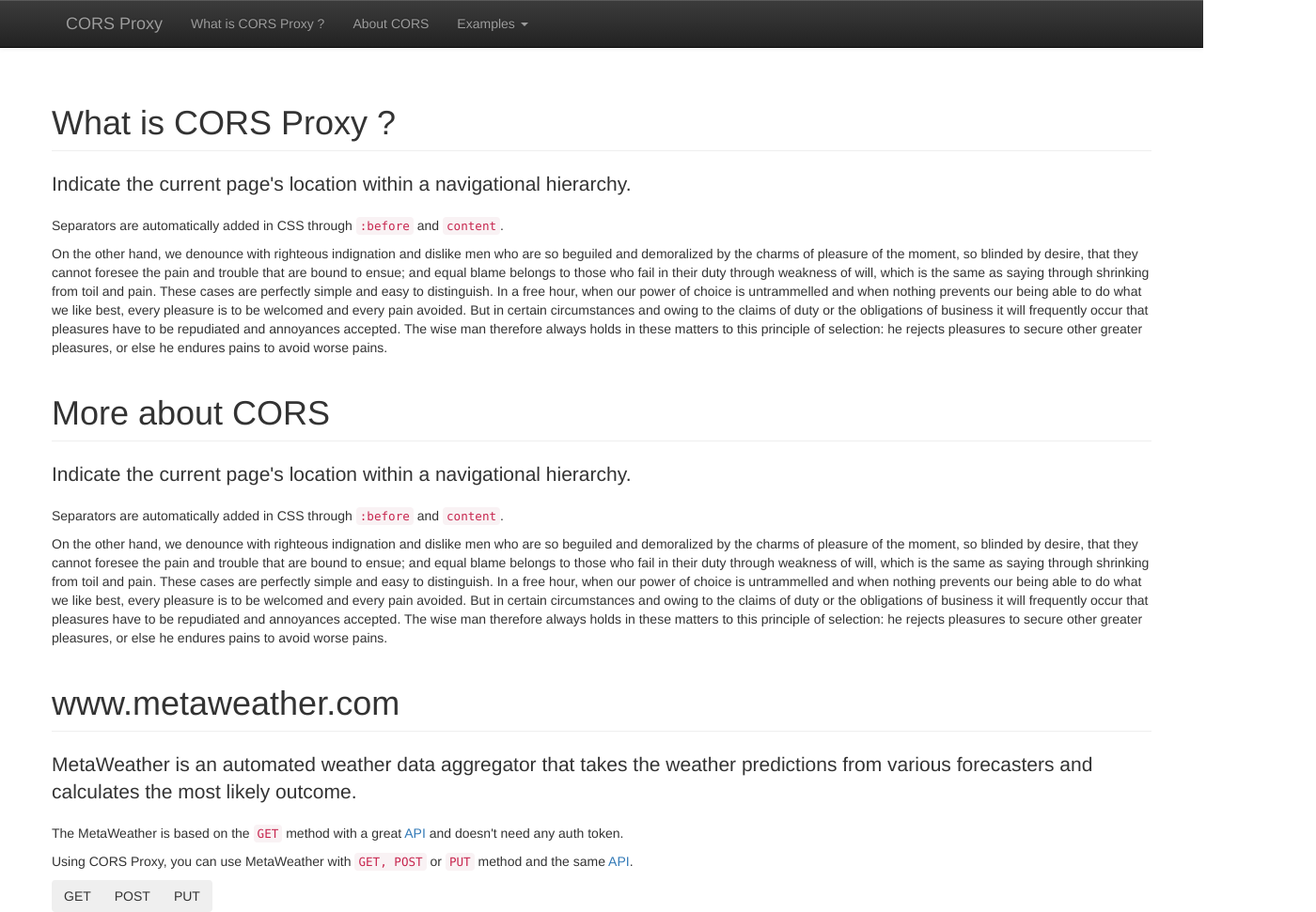
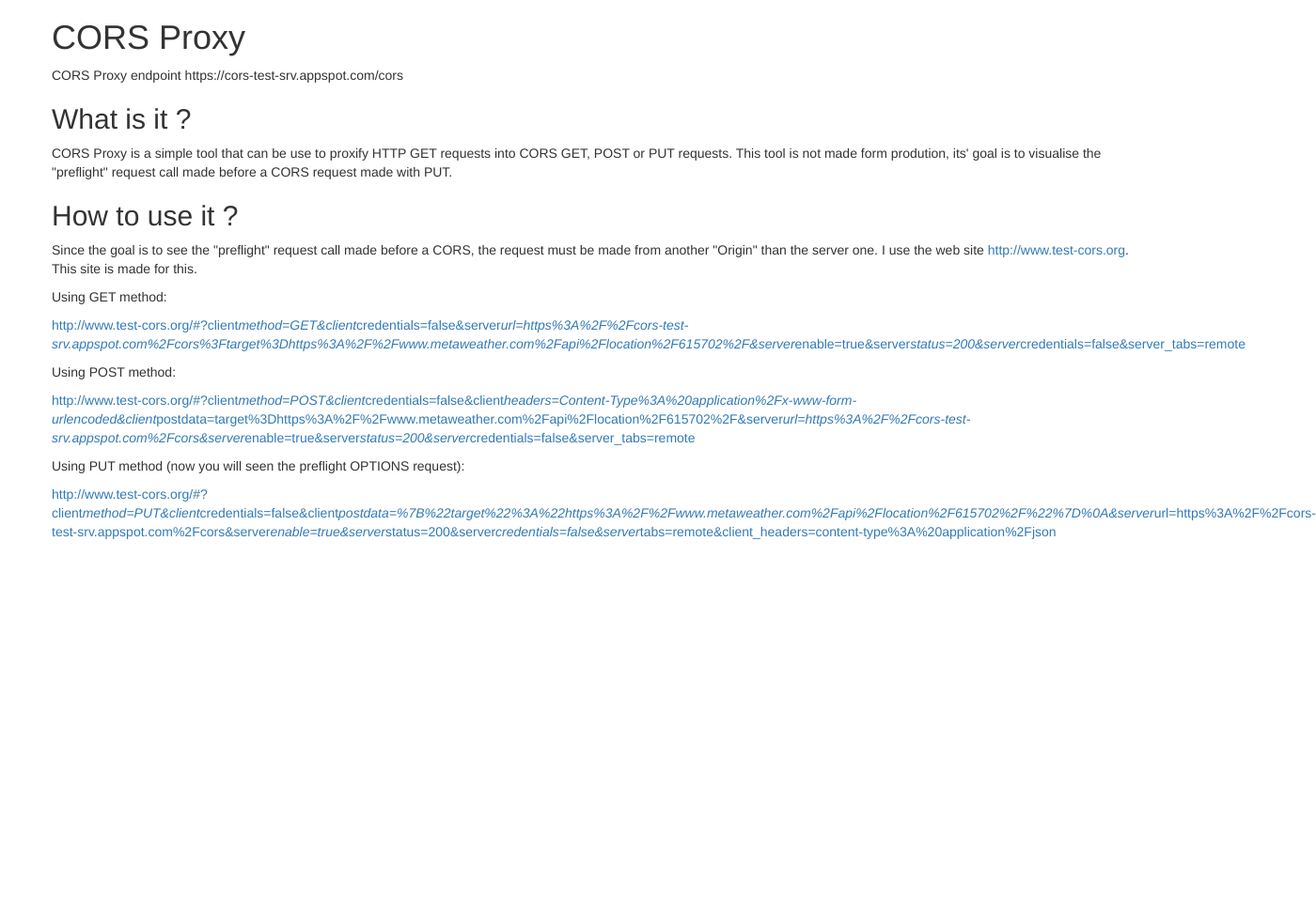
Before and after one commit to lionelg3/cors-proxy, a website: page www/index.html in a window 1280 px wide. Shown: the whole page at 94% size, 1400 px wide, since content can reach past the window. After the commit the page ends 800 px from the top, so only its background shows below. Drawn offline with nearby package versions, Linux system fonts and the light colour scheme.

Commit message:
Update docs

```diff
--- a/www/index.html
+++ b/www/index.html
@@ -20,6 +20,7 @@
 </head>
 
 <body>
+    <!--
     <nav class="navbar navbar-default navbar-static-top navbar-inverse">
         <div class="container">
             <ul class="nav navbar-nav">
@@ -39,49 +40,38 @@
             </ul>
         </div>
     </nav>
-
+    -->
     <div class="container">
         <div class="row">
-            <div>
-                <h1 class="page-header" id="whatiscorsproxy">
-                    <a class="anchorjs-link " href="#whatiscorsproxy"
-                        style="font-family: anchorjs-icons; font-style: normal; font-variant: normal; font-weight: normal; line-height: inherit; position: absolute; margin-left: -1em; padding-right: 0.5em;"></a>
-                    What is CORS Proxy ?
-                </h1>
-                <p class="lead">Indicate the current page's location within a navigational hierarchy.</p>
-                <p>Separators are automatically added in CSS through <code>:before</code> and <code>content</code>.</p>
-                <p>On the other hand, we denounce with righteous indignation and dislike men who are so beguiled and demoralized by the charms of pleasure of the moment, so blinded by desire, that they cannot foresee the pain and trouble that are bound to ensue; and equal blame belongs to those who fail in their duty through weakness of will, which is the same as saying through shrinking from toil and pain. These cases are perfectly simple and easy to distinguish. In a free hour, when our power of choice is untrammelled and when nothing prevents our being able to do what we like best, every pleasure is to be welcomed and every pain avoided. But in certain circumstances and owing to the claims of duty or the obligations of business it will frequently occur that pleasures have to be repudiated and annoyances accepted. The wise man therefore always holds in these matters to this principle of selection: he rejects pleasures to secure other greater pleasures, or else he endures pains to avoid worse pains.</p>
-            </div>
+            <h1 id="toc_0">CORS Proxy</h1>
 
+<p>CORS Proxy endpoint https://cors-test-srv.appspot.com/cors</p>
 
-            <div>
-                <h1 class="page-header" id="moreaboutcors">
-                    <a class="anchorjs-link " href="#moreaboutcors"
-                        style="font-family: anchorjs-icons; font-style: normal; font-variant: normal; font-weight: normal; line-height: inherit; position: absolute; margin-left: -1em; padding-right: 0.5em;"></a>
-                    More about CORS
-                </h1>
-                <p class="lead">Indicate the current page's location within a navigational hierarchy.</p>
-                <p>Separators are automatically added in CSS through <code>:before</code> and <code>content</code>.</p>
-                <p>On the other hand, we denounce with righteous indignation and dislike men who are so beguiled and demoralized by the charms of pleasure of the moment, so blinded by desire, that they cannot foresee the pain and trouble that are bound to ensue; and equal blame belongs to those who fail in their duty through weakness of will, which is the same as saying through shrinking from toil and pain. These cases are perfectly simple and easy to distinguish. In a free hour, when our power of choice is untrammelled and when nothing prevents our being able to do what we like best, every pleasure is to be welcomed and every pain avoided. But in certain circumstances and owing to the claims of duty or the obligations of business it will frequently occur that pleasures have to be repudiated and annoyances accepted. The wise man therefore always holds in these matters to this principle of selection: he rejects pleasures to secure other greater pleasures, or else he endures pains to avoid worse pains.</p>
-            </div>
+<h2 id="toc_1">What is it ?</h2>
 
+<p>CORS Proxy is a simple tool that can be use to proxify HTTP GET requests
+into CORS GET, POST or PUT requests. This tool is not made form prodution,
+its&#39; goal is to visualise the &quot;preflight&quot; request call made before a CORS
+request made with PUT.</p>
 
+<h2 id="toc_2">How to use it ?</h2>
 
-            <div>
-                <h1 class="page-header" id="www.metaweather.com">
-                    <a class="anchorjs-link " href="#www.metaweather.com"
-                        style="font-family: anchorjs-icons; font-style: normal; font-variant: normal; font-weight: normal; line-height: inherit; position: absolute; margin-left: -1em; padding-right: 0.5em;"></a>
-                    www.metaweather.com
-                </h1>
-                <p class="lead">MetaWeather is an automated weather data aggregator that takes the weather predictions from various forecasters and calculates the most likely outcome.</p>
-                <p>The MetaWeather is based on the <code>GET</code> method with a great <a href="https://www.metaweather.com/api/">API</a> and doesn't need any auth token.</p>
-                <p>Using CORS Proxy, you can use MetaWeather with <code>GET, POST</code> or <code>PUT</code> method and the same <a href="https://www.metaweather.com/api/">API</a>.</p>
-                <div class="btn-group" role="group" aria-label="...">
-                    <button type="button" class="btn btn-group-xs">GET</button>
-                    <button type="button" class="btn btn-group-xs">POST</button>
-                    <button type="button" class="btn btn-group-xs" >PUT</button>
-                </div>
-            </div>
+<p>Since the goal is to see the &quot;preflight&quot; request call made before a CORS,
+the request must be made from another &quot;Origin&quot; than the server one.
+I use the web site <a href="http://www.test-cors.org">http://www.test-cors.org</a>.
+This site is made for this.</p>
+
+<p>Using GET method:</p>
+
+<p><a href="http://www.test-cors.org/#?client_method=GET&amp;client_credentials=false&amp;server_url=https%3A%2F%2Fcors-test-srv.appspot.com%2Fcors%3Ftarget%3Dhttps%3A%2F%2Fwww.metaweather.com%2Fapi%2Flocation%2F615702%2F&amp;server_enable=true&amp;server_status=200&amp;server_credentials=false&amp;server_tabs=remote">http://www.test-cors.org/#?client<em>method=GET&amp;client</em>credentials=false&amp;server<em>url=https%3A%2F%2Fcors-test-srv.appspot.com%2Fcors%3Ftarget%3Dhttps%3A%2F%2Fwww.metaweather.com%2Fapi%2Flocation%2F615702%2F&amp;server</em>enable=true&amp;server<em>status=200&amp;server</em>credentials=false&amp;server_tabs=remote</a></p>
+
+<p>Using POST method:</p>
+
+<p><a href="http://www.test-cors.org/#?client_method=POST&amp;client_credentials=false&amp;client_headers=Content-Type%3A%20application%2Fx-www-form-urlencoded&amp;client_postdata=target%3Dhttps%3A%2F%2Fwww.metaweather.com%2Fapi%2Flocation%2F615702%2F&amp;server_url=https%3A%2F%2Fcors-test-srv.appspot.com%2Fcors&amp;server_enable=true&amp;server_status=200&amp;server_credentials=false&amp;server_tabs=remote">http://www.test-cors.org/#?client<em>method=POST&amp;client</em>credentials=false&amp;client<em>headers=Content-Type%3A%20application%2Fx-www-form-urlencoded&amp;client</em>postdata=target%3Dhttps%3A%2F%2Fwww.metaweather.com%2Fapi%2Flocation%2F615702%2F&amp;server<em>url=https%3A%2F%2Fcors-test-srv.appspot.com%2Fcors&amp;server</em>enable=true&amp;server<em>status=200&amp;server</em>credentials=false&amp;server_tabs=remote</a></p>
+
+<p>Using PUT method (now you will seen the preflight OPTIONS request):</p>
+
+<p><a href="http://www.test-cors.org/#?client_method=PUT&amp;client_credentials=false&amp;client_postdata=%7B%22target%22%3A%22https%3A%2F%2Fwww.metaweather.com%2Fapi%2Flocation%2F615702%2F%22%7D%0A&amp;server_url=https%3A%2F%2Fcors-test-srv.appspot.com%2Fcors&amp;server_enable=true&amp;server_status=200&amp;server_credentials=false&amp;server_tabs=remote&amp;client_headers=content-type%3A%20application%2Fjson">http://www.test-cors.org/#?client<em>method=PUT&amp;client</em>credentials=false&amp;client<em>postdata=%7B%22target%22%3A%22https%3A%2F%2Fwww.metaweather.com%2Fapi%2Flocation%2F615702%2F%22%7D%0A&amp;server</em>url=https%3A%2F%2Fcors-test-srv.appspot.com%2Fcors&amp;server<em>enable=true&amp;server</em>status=200&amp;server<em>credentials=false&amp;server</em>tabs=remote&amp;client_headers=content-type%3A%20application%2Fjson</a></p>
         </div>
     </div>
 
```
Also changed, not shown: README.fr.md (+4 -0 lines), README.md, 1 other file.
